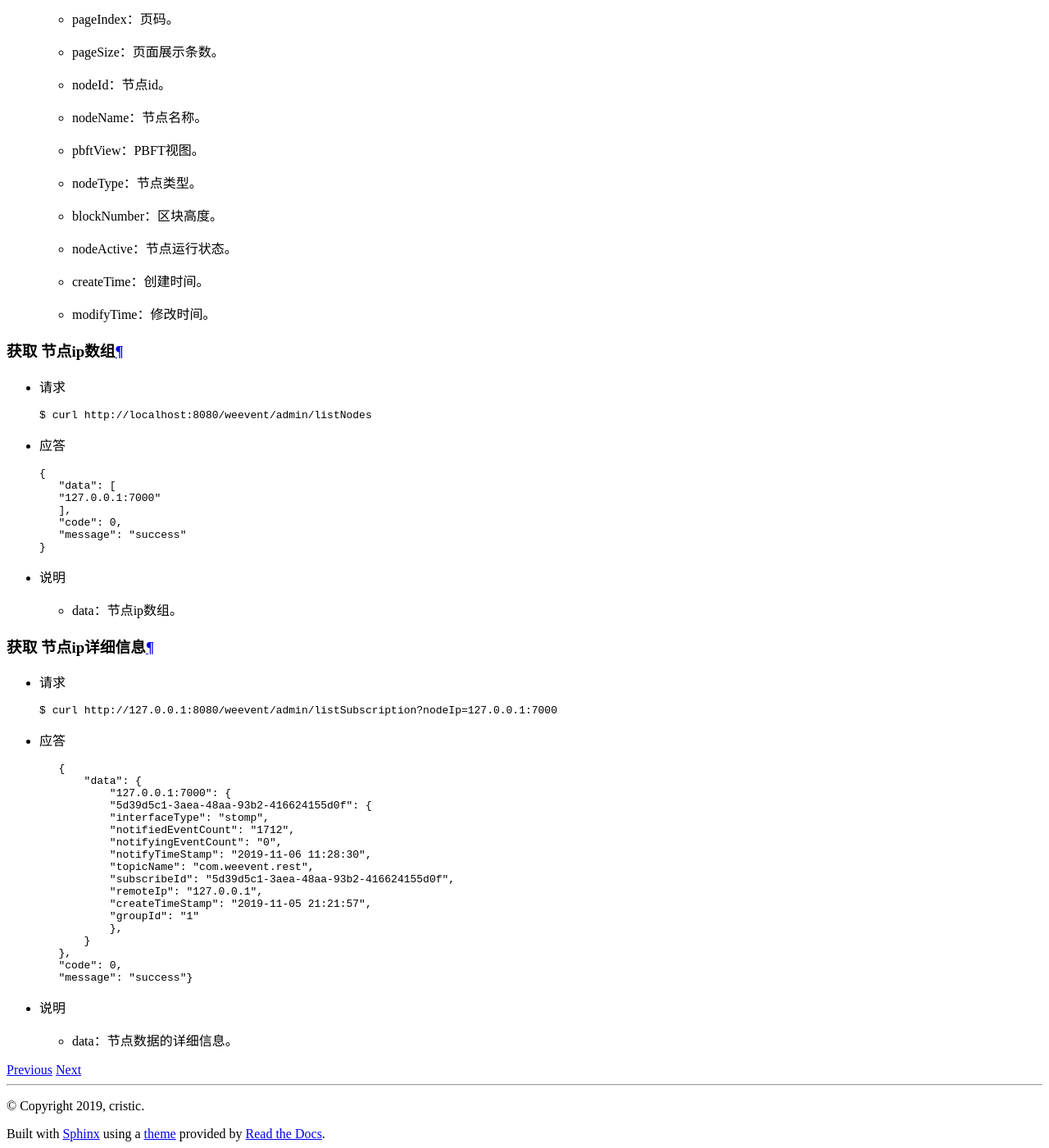
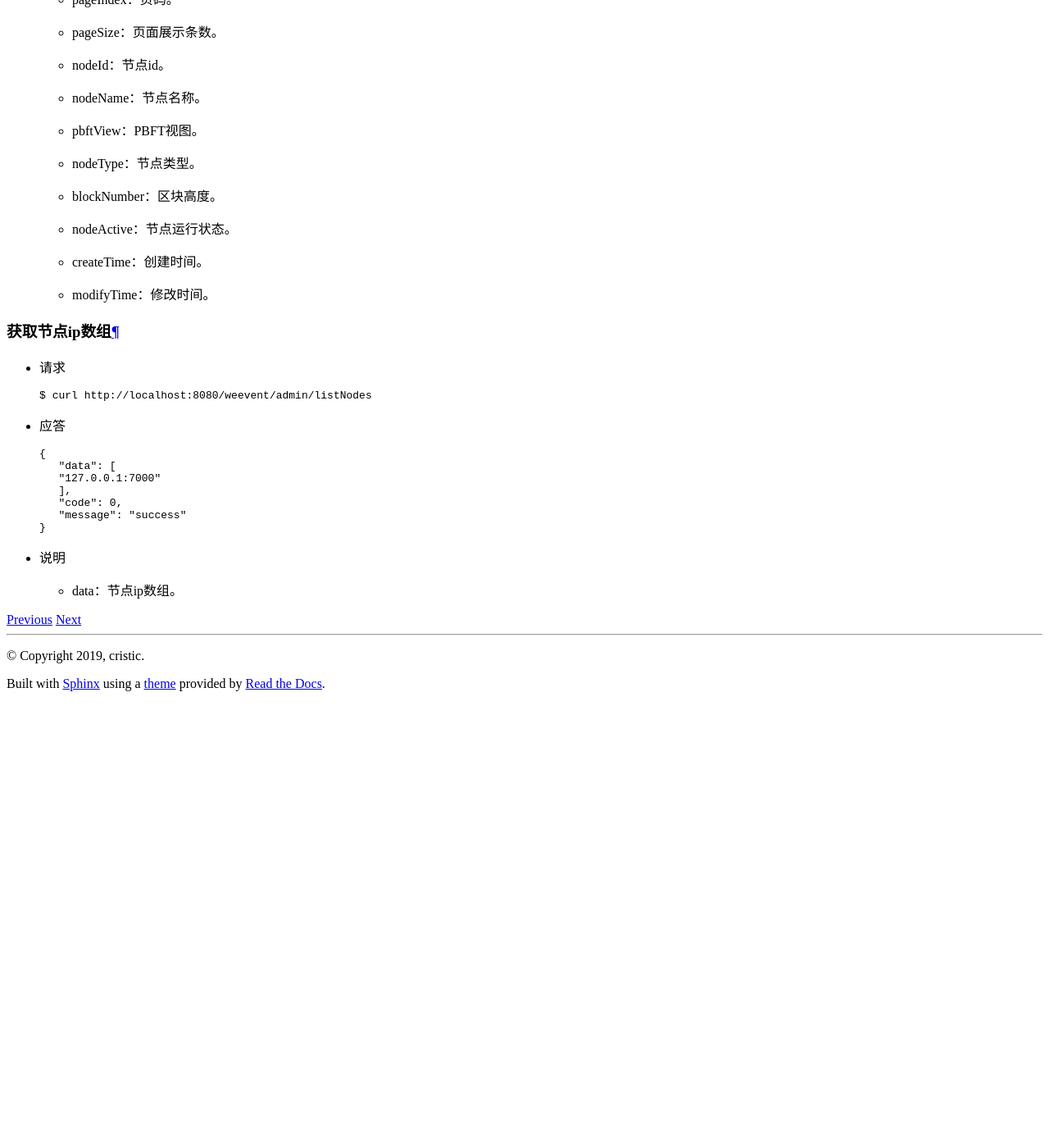
Before and after one commit to WeBankBlockchain/WeEvent-docs, a Sphinx documentation site: the page built from docs/protocal/restful.md, in a window 1280 px wide and 1400 px high, scrolled down 9354 px. Shown: the whole window at 82% size. Built offline with Sphinx 7.4.7 and the Read the Docs theme 2.0.0, drawn with Linux system fonts in a browser that asks for light colours; after the commit the page ends 10205 px from its top, so only the background shows below that; some of the changed text lies outside the part shown.

Commit message:
optimize doc (#115)

````diff
--- a/docs/protocal/restful.md
+++ b/docs/protocal/restful.md
@@ -38,7 +38,7 @@
                     "com.weevent.test",
                     WeEvent.DEFAULT_GROUP_ID,
                     "hello WeEvent".getBytes(StandardCharsets.UTF_8)).getBody();
-            System.out.println(sendResult;
+            System.out.println(sendResult);
         } catch (RestClientException e) {
             e.printStackTrace();
         }
@@ -282,7 +282,7 @@
             }
         },
         "code": 0,
-        "message": "success",
+        "message": "success"
      }
     ```
  - 说明
@@ -321,7 +321,7 @@
     - gitCommitHash：`WeEvent`最近一次提交git的CommitHash。
 
 
-#### 获取 节点个数、区块数量、交易数量
+#### 获取节点个数、区块数量、交易数量
 - 请求
     ```shell
     $ curl "http://localhost:8080/weevent/admin/group/general?groupId=1"
@@ -346,7 +346,7 @@
     - latestBlock：区块数量。
     - transactionCount：交易数量。
 
-#### 获取 区块链交易列表
+#### 获取区块链交易列表
 - 请求
     ```shell
     $ curl "http://localhost:8080/weevent/admin/transaction/transList?groupId=1&pageNumber=1&pageSize=10"
@@ -387,7 +387,7 @@
     - transTo：接收者的地址。
 
 
-#### 获取 交易哈希列表
+#### 获取交易哈希列表
 - 请求
     ```shell
     $ curl "http://localhost:8080/weevent/admin/block/blockList?groupId=1&pageNumber=1&pageSize=10"
@@ -429,7 +429,7 @@
     - sealerIndex：节点序号为index的nodeId。
     - transCount：交易次数。
 
- #### 获取 节点列表
+ #### 获取节点列表
  - 请求
      ```shell
      $ curl "http://localhost:8080/weevent/admin/node/nodeList?groupId=1&pageNumber=1&pageSize=10"
@@ -471,7 +471,7 @@
      - createTime：创建时间。
      - modifyTime：修改时间。
 
- #### 获取 节点ip数组
+ #### 获取节点ip数组
  - 请求
      ```shell
      $ curl http://localhost:8080/weevent/admin/listNodes
@@ -491,35 +491,3 @@
  - 说明
 
      - data：节点ip数组。
-
-#### 获取 节点ip详细信息
- - 请求
-     ```shell
-     $ curl http://127.0.0.1:8080/weevent/admin/listSubscription?nodeIp=127.0.0.1:7000
-     ```
-
- - 应答
-
-     ```json
-        {
-            "data": {
-                "127.0.0.1:7000": {
-                "5d39d5c1-3aea-48aa-93b2-416624155d0f": {
-                "interfaceType": "stomp",
-                "notifiedEventCount": "1712",
-                "notifyingEventCount": "0",
-                "notifyTimeStamp": "2019-11-06 11:28:30",
-                "topicName": "com.weevent.rest",
-                "subscribeId": "5d39d5c1-3aea-48aa-93b2-416624155d0f",
-                "remoteIp": "127.0.0.1",
-                "createTimeStamp": "2019-11-05 21:21:57",
-                "groupId": "1"
-                },
-            }
-        },
-        "code": 0,
-        "message": "success"}
-     ```
- - 说明
-
-     - data：节点数据的详细信息。
````
Also changed, not shown: other parts of docs/protocal/restful.md (+1 -1 lines), docs/install/download.md (+3 -3 lines), docs/install/module/broker.md (+3 -0 lines), docs/install/quickinstall.md (+3 -2 lines), docs/protocal/mqtt.md (+2 -2 lines).
